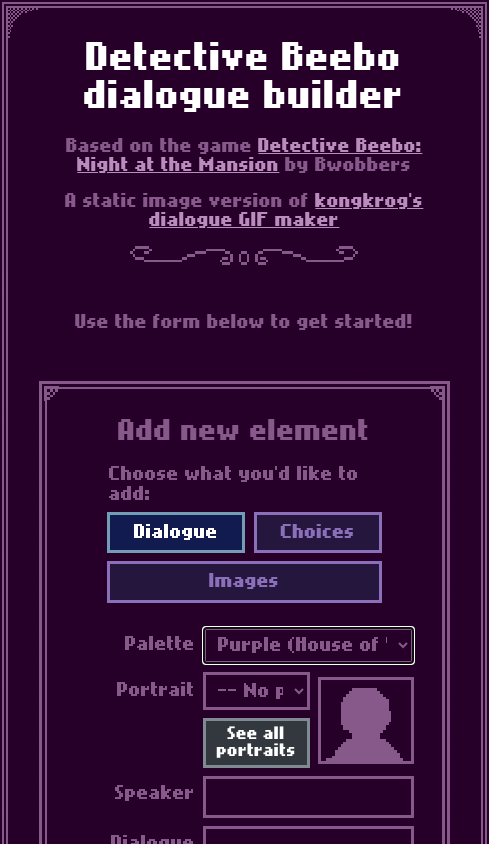
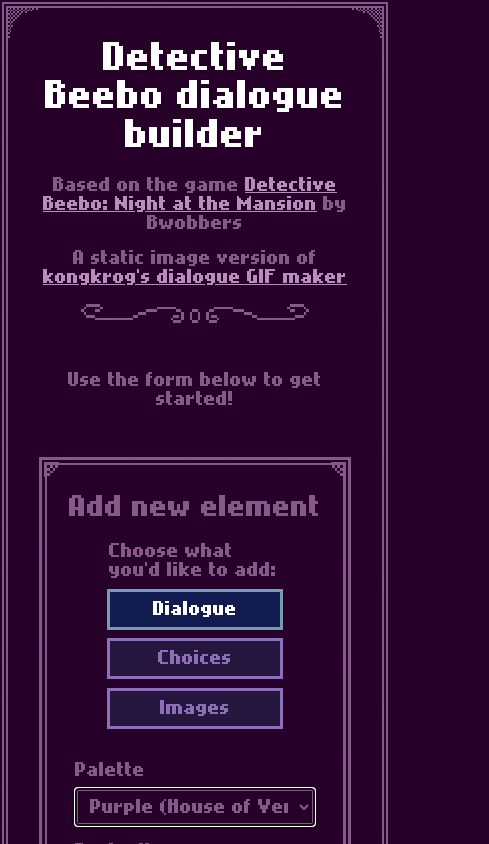
Before and after one commit to wovenstarlight/beebo-dialogue, a React (Create React App) app: page / in a window 390 px wide. Shown: the top 844 px of the page, 489 px wide, since content can reach past the window. Built offline with nearby package versions, Linux system fonts and the light colour scheme.

Commit message:
Make forms responsive

```diff
--- a/src/styles/Forms.css
+++ b/src/styles/Forms.css
@@ -35,6 +35,7 @@ fieldset.inputsection { display: contents }
 	flex-direction: column;
 	gap: 0.5em;
 	--label-width: 7.5em;
+	container: blockform / inline-size;
 
 	label {
 		display: grid;
@@ -43,16 +44,22 @@ fieldset.inputsection { display: contents }
 		text-align: end;
 		gap: 0.5em;
 		padding-inline: 1em;
+
+		@container blockform (max-width: 40rem) {
+			&:not(#keepcolor, .labelportrait, :has([type="radio"]), .labelselected, .labelimageupload, .labelstretch) {
+				display: flex;
+				flex-direction: column;
 			}
-	.labeltext {
-		padding-block-start: 0.5em;
 		}
+	}
+	.labeltext { padding-block-start: 0.5em }
 
 	input, textarea, select {
 		background-color: var(--bg-house);
 		color: var(--text-house);
 		border: var(--border-width) solid currentColor;
 		padding-inline: 0.5em;
+		width: 100%;
 
 		&:user-invalid {
 			box-shadow: 0 0 0.1em 0.1em var(--text-vivi);
@@ -73,22 +80,48 @@ fieldset.inputsection { display: contents }
 	}
 
 	.labelportrait {
+		@container blockform (min-width: 40rem) {
 			grid-template-columns: var(--label-width) 1fr auto;
 			align-items: center;
 
 			.labeltext { padding-block-start: 0 }
 
 			.portrait {
-			width: 6em;
 				grid-column: 3;
 				grid-row: 1 / span 2;
 			}
-	}
+
 			.seeallportraits {
-		font-size: 0.9em;
-		padding: 0.35em 0.75em;
 				grid-column: 2;
 				grid-row: 2;
+			}
+		}
+		@container blockform (min-width: 25rem) and (max-width: 40rem) {
+			display: grid;
+			grid-template-columns: 1fr auto;
+
+			.labeltext { justify-self: start }
+
+			.portrait {
+				grid-column: 2;
+				grid-row: 1 / span 3;
+				place-self: end;
+			}
+
+			.seeallportraits { margin-block-start: 0.2em }
+		}
+		@container blockform (max-width: 25rem) {
+			display: flex;
+			flex-direction: column;
+
+			.seeallportraits { width: 100% }
+
+			.portrait { align-self: center }
+		}
+
+		.portrait { width: 6em }
+
+		.seeallportraits { font-size: 0.9em }
 	}
 
 	.inputdialogue {
@@ -96,7 +129,6 @@ fieldset.inputsection { display: contents }
 		padding-block: 0.5em;
 	}
 
-	select { width: 100% }
 	.labelcolor .explainer {
 		grid-column: 2;
 		text-align: start;
@@ -147,8 +179,8 @@ fieldset.inputsection { display: contents }
 	.imagedata {
 		display: grid;
 		text-align: center;
-		grid-template-rows: auto var(--image-height) auto;
-		padding: 1em;
+		grid-template-rows: auto min(var(--image-height), 50vmax) auto;
+		padding: min(1em, 2vmin);
 		gap: 1em;
 		border: var(--border-width) solid;
 		img {
@@ -171,8 +203,16 @@ fieldset.inputsection { display: contents }
 		display: flex;
 		gap: 0.5em;
 		margin-block: 0.3em 0.1em;
+		padding-inline: 1.5em 1em;
+
+		/* Place side by side under the text label */
+		@container blockform (min-width: 40rem) {
 			margin-inline-start: var(--label-width);
-		padding-inline: 1.5em 1em;
+		}
+		@container blockform (max-width: 40rem) {
+			flex-flow: row wrap;
+			white-space: pre;
+		}
 
 		.labelselected, .labelstretch {
 			grid-template-columns: auto 1fr;
```
Lines whose indentation alone changed are shown as unchanged.
